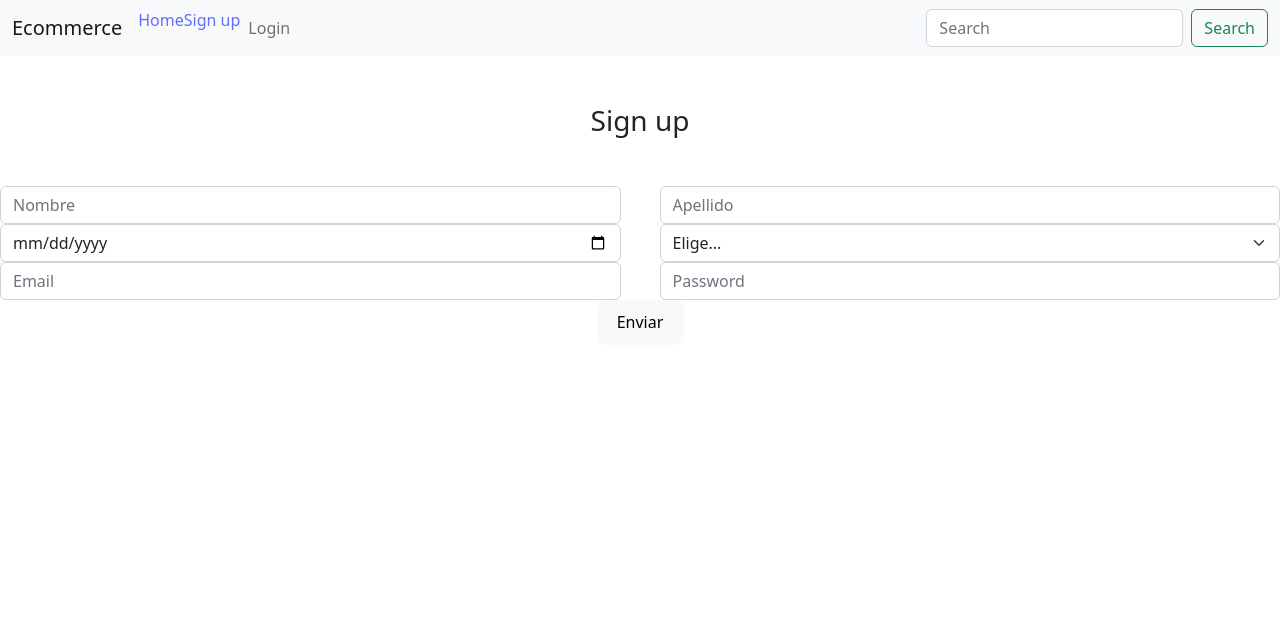
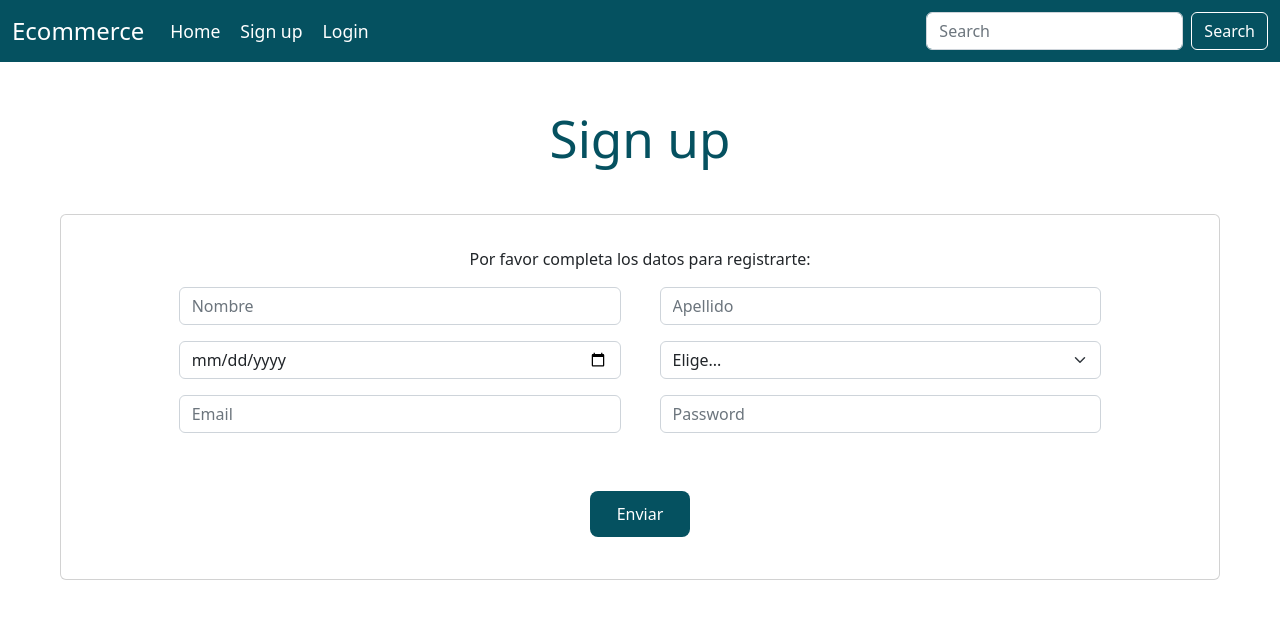
Before and after one commit to blueflamehaze/ecommerce, a React (Vite) app: page /signup in a window 1280 px wide. Shown: the top 618 px of the page. Built offline with nearby package versions, Linux system fonts and the light colour scheme; no server answers.

Commit message:
add styles to components

```diff
--- a/src/components/NavbarApp.jsx
+++ b/src/components/NavbarApp.jsx
@@ -5,6 +5,7 @@ import Form from "react-bootstrap/Form";
 import Nav from "react-bootstrap/Nav";
 import Navbar from "react-bootstrap/Navbar";
 import { Link } from "react-router-dom";
+import "./style.css";
 
 const NavbarApp = ({userLoginState}) => {
 	const [isUserLogged, setIsUserLogged] = useState({});
@@ -24,22 +25,22 @@ const NavbarApp = ({userLoginState}) => {
 
 
 	return (
-		<Navbar bg="light" expand="lg">
+		<Navbar className="navbar__bg" expand="lg">
 			<Container fluid>
-				<Navbar.Brand href="#">Ecommerce</Navbar.Brand>
+				<Navbar.Brand href="#" className="title">Ecommerce</Navbar.Brand>
 				<Navbar.Toggle aria-controls="navbarScroll" />
 				<Navbar.Collapse id="navbarScroll">
 					<Nav
-						className="me-auto my-2 my-lg-0"
+						className="me-auto my-2 my-lg-0 navbar__center"
 						style={{ maxHeight: "100px" }}
 						navbarScroll
 					>
-						<Link to="/">Home</Link>
+						<Link to="/" className="navbar__element">Home</Link>
 						{isUserLogged ? isUserLogged.isUserLogged ? (<>
-							<p>{isUserLogged.role}</p> <button onClick={resetLogin}>Logout</button>
-						</>) : (<><Link to="/signup">Sign up</Link>
-							<Nav.Link href="/login">Login</Nav.Link></>) : (<><Link to="/signup">Sign up</Link>
-							<Nav.Link href="/login">Login</Nav.Link></>)}
+							<span className="user">{isUserLogged.role}</span> <button onClick={resetLogin} className="logout__btn">Logout</button>
+						</>) : (<><Link to="/signup" className="navbar__element">Sign up</Link>
+							<Nav.Link href="/login" className="navbar__element">Login</Nav.Link></>) : (<><Link to="/signup" className="navbar__element">Sign up</Link>
+							<Nav.Link href="/login" className="navbar__element">Login</Nav.Link></>)}
 					</Nav>
 					<Form className="d-flex">
 						<Form.Control
@@ -48,7 +49,7 @@ const NavbarApp = ({userLoginState}) => {
 							className="me-2"
 							aria-label="Search"
 						/>
-						<Button variant="outline-success">Search</Button>
+						<Button className="search__btn">Search</Button>
 					</Form>
 				</Navbar.Collapse>
 			</Container>
--- a/src/components/style.css
+++ b/src/components/style.css
@@ -6,6 +6,23 @@
   border-radius: 15px;
   padding: 15px;
   margin: 0 auto;
+
+  box-shadow: 0 14px 26px rgba(0,0,0,0.04);
+  transition: all 0.3s ease-out;
+}
+.bg:hover {
+  transform: translateY(-5px) scale(1.005) translateZ(0);
+  box-shadow: 0 24px 36px rgba(0,0,0,0.11),
+    0 24px 46px var(--box-shadow-color);
+    background-color:  #b8f9d3;
+    border: 2px solid #055160;
+}
+
+.bg:hover .overlay {
+  transform: scale(4) translateZ(0);
+}
+.navbar__center{
+  align-items: center !important;
 }
 .card__img{
   width: 100%;
@@ -16,3 +33,39 @@
   font-size: 16px;
   font-weight: 600;
 }
+.title{
+  color: #ffffff !important;
+  font-size: 1.5em !important;
+  padding: auto 20px !important;
+}
+.navbar__bg{
+  background-color: #055160;
+  color: #ffff;
+}
+.navbar__element{
+  color: #ffffff !important;
+  font-size: 1.1rem !important;
+  padding: 0 10px !important;
+  font-weight: 500 !important;
+}
+.navbar__element:hover{
+  color: #4dd4ac !important;
+}
+.search__btn{
+  background-color: #1aa17800 !important;
+  color: #ffff !important;
+  border-color: #ffffff !important;
+}
+.user{
+  font-weight: 600;
+  padding: auto 10px;
+}
+.logout__btn{
+  background-color: transparent !important;
+  border: 2px solid #fff;
+  margin: auto 10px !important;
+  padding: 5px 10px !important;
+}
+.logout__btn:hover{
+  border: 2px solid #0aa2c0;
+}
--- a/src/pages/Home.css
+++ b/src/pages/Home.css
@@ -1,3 +1,34 @@
 .row{
   gap: 15px;
 }
+.text__white{
+  color: #fff !important;
+}
+.home__title{
+  color: #055160 !important;
+}
+.product_title{
+  color: #055160;
+  font-size: 1.5em;
+  font-weight: 600;
+}
+.product__description{
+  font-size: 1.2em;
+  padding-top: 10px;
+  text-align: left;
+}
+.product__price{
+  font-size: 1.7em;
+  padding-top: 10px;
+  color: #0aa2c0;
+  font-weight: 600;
+}
+.product__btn{
+  background-color: #055160 !important;
+  color: #fff !important;
+  margin: 10px 15px;
+  width: 100px;
+}
+.product__btn:hover{
+  background-color: #042a32 !important;
+}
--- a/src/pages/Home.jsx
+++ b/src/pages/Home.jsx
@@ -9,7 +9,7 @@ const Home = ({products}) => {
 	return (
 		<>
 			<NavbarApp/>
-			<h1 className="my-5">Productos</h1>
+			<h1 className="my-5 home__title">Productos</h1>
 			<div className="row justify-content-center">
 				{products.map((value, index) => {
 					const productInfo={name: value.product_name, price: value.price, image: value.image};
--- a/src/pages/Login.jsx
+++ b/src/pages/Login.jsx
@@ -2,6 +2,7 @@ import React, {useState} from "react";
 import axios from "axios";
 import { useNavigate } from "react-router-dom";
 import NavbarApp from "../components/NavbarApp";
+import "./Home.css";
 
 const Login = () => {
 	const [loginData, setLoginData] = useState({});
@@ -30,22 +31,30 @@ const Login = () => {
 	return (
 		<>
 			<NavbarApp/>
-			<h3 className="my-5">Login</h3>
+			<h1 className="my-5 home__title">Login</h1>
+			<div className="row justify-content-center mx-5">
+				<div col-12 col-sm-12 col-md-12 col-lg-12 col-xl-12>
+					<div className="card" style={{width: "100%"}}>
 						<form onSubmit={userLogin} id="login">
-				<div className="row">
-					<div className="col">
+							<p>Por favor completa los datos para iniciar sesión.</p>
+							<div className="row justify-content-center my-3">
+								<div className="col-12 col-sm-12 col-md-5 col-lg-5 col-xl-5">
 									<input type="email" className="form-control" placeholder="Email" aria-label="Email" name="email" value={loginData.email || "" } onChange={handleLoginData}/>
 								</div>
-					<div className="col">
+								<div className="col-12 col-sm-12 col-md-5 col-lg-5 col-xl-5">
 									<input type="password" className="form-control" placeholder="Password" aria-label="Password" name="password" value={loginData.password  || ""} onChange={handleLoginData}/>
 								</div>
 							</div>
-				<div className="row">
+							<div className="row justify-content-center mb-5">
 								<div className="col">
-						<button type="submit">Enviar</button>
+									<button type="submit" className="product__btn">Enviar</button>
 								</div>
 							</div>
 						</form >
+					</div>
+				</div>
+			</div>
+
 		</>
 	);
 };
--- a/src/pages/ProductDetail.jsx
+++ b/src/pages/ProductDetail.jsx
@@ -4,6 +4,7 @@ import { useParams } from "react-router-dom";
 import axios from "axios";
 import noImage from "../img/no-product-image.png";
 import { Link } from "react-router-dom";
+import "./Home.css";
 
 const ProductDetail = () => {
 	const [productInfo, setproductInfo] = useState({});
@@ -34,24 +35,33 @@ const ProductDetail = () => {
 
 	return (
 		<><NavbarApp userLoginState={userLoginState}/>
-			<h3 className="my-5">Detalles del producto</h3>
-			<div className="card" style={{width: "18rem"}}>
-				<img className="card-img-top" src={productInfo.image ? productInfo.image : noImage} alt="Product info"/>
-				<div className="card-body">
-					<h5 className="card-title">{productInfo.product_name}</h5>
-					<p className="card-text">{productInfo.description}</p>
-					<p className="card-text">$ {productInfo.price}</p>
-					{ isUserLogged ? isUserLogged.isUserLogged ? (<button className="btn btn-primary text-white">Comprar</button>) :
-						(<>
-							<button className="btn btn-primary text-white"><Link to="/login">Login</Link></button>
-							<button className="btn btn-primary text-white"><Link to="/signup">Sign up</Link></button>
-						</>) : (<>
-						<button className="btn btn-primary text--white"><Link to="/login">Login</Link></button>
-						<button className="btn btn-primary text-white"><Link to="/signup">Sign up</Link></button>
-					</>) }
+			<h1 className="my-5 home__title">Detalles del producto</h1>
+			<div className="row justify-content-center mx-5">
+				<div className="col-12 col-sm-12 col-md-12 col-lg-12 col-xl-12 ">
+					<div className="card" style={{width: "100%"}}>
+						<div className="row">
+							<div className="col-12 col-sm-12 col-md-5 col-lg-5 col-xl-5"><img className="card-img-top" src={productInfo.image ? productInfo.image : noImage} alt="Product info"/></div>
+							<div className="col-12 col-sm-12 col-md-6 col-lg-6 col-xl-6"><div className="card-body">
+								<h5 className="product_title">{productInfo.product_name}</h5>
+								<p className="product__description">{productInfo.description}</p>
+								<p className="product__price">$ {productInfo.price}</p>
+								{ isUserLogged ? isUserLogged.isUserLogged ? (<button className="product__btn">Comprar</button>) :
+									(<>
+										<button className="product__btn"><Link to="/login" className="text__white">Login</Link></button>
+										<button className="product__btn"><Link to="/signup" className="text__white">Sign up</Link></button>
+									</>) : (<>
+									<button className="product__btn"><Link to="/login" className="text__white">Login</Link></button>
+									<button className="product__btn"><Link to="/signup" className="text__white">Sign up</Link></button>
+								</>) }
 
+							</div></div>
+						</div>
+
+
+					</div>
 				</div>
 			</div>
+
 		</>
 	);
 };
--- a/src/pages/SignUp.jsx
+++ b/src/pages/SignUp.jsx
@@ -2,6 +2,7 @@ import React, {useState} from "react";
 import axios from "axios";
 import { useNavigate } from "react-router-dom";
 import NavbarApp from "../components/NavbarApp";
+import "./Home.css";
 
 
 
@@ -32,22 +33,26 @@ const SignUp = () => {
 	return (
 		<>
 			<NavbarApp/>
-			<h3 className="my-5">Sign up</h3>
+			<h1 className="my-5 home__title">Sign up</h1>
+			<div className="row justify-content-center mx-5">
+				<div className="col-12 col-sm-12 col-md-12 col-lg-12 col-xl-12">
+					<div className="card" style={{width: "100%"}}>
 						<form onSubmit={registerUser} id="registerUserData">
-				<div className="row">
-					<div className="col">
+							<p>Por favor completa los datos para registrarte:</p>
+							<div className="row justify-content-center my-3">
+								<div className="col-12 col-sm-12 col-md-5 col-lg-5 col-xl-5">
 									<input type="text" className="form-control" placeholder="Nombre" aria-label="Nombre" name="first_name" value={userData.first_name || ""} onChange={handleUserData}/>
 								</div>
-					<div className="col">
+								<div className="col-12 col-sm-12 col-md-5 col-lg-5 col-xl-5">
 									<input type="text" className="form-control" placeholder="Apellido" aria-label="Apellido" name="last_name" value={userData.last_name || ""} onChange={handleUserData}/>
 								</div>
 
 							</div>
-				<div className="row">
-					<div className="col">
+							<div className="row justify-content-center mb-3">
+								<div className="col-12 col-sm-12 col-md-5 col-lg-5 col-xl-5">
 									<input type="date" className="form-control" placeholder="Fecha de nacimiento" aria-label="Fecha de nacimiento" name="birth_date" value={userData.birth_date || ""} onChange={handleUserData}/>
 								</div>
-					<div className="col">
+								<div className="col-12 col-sm-12 col-md-5 col-lg-5 col-xl-5">
 									<label className="visually-hidden" htmlFor="autoSizingSelect">Preference</label>
 									<select className="form-select" id="gender" name="gender" value={userData.gender || ""} onChange={handleUserData}>
 										<option defaultValue>Elige...</option>
@@ -56,19 +61,24 @@ const SignUp = () => {
 									</select>
 								</div>
 							</div>
-				<div className="row">
-					<div className="col">
+							<div className="row justify-content-center mb-5">
+								<div className="col-12 col-sm-12 col-md-5 col-lg-5 col-xl-5">
 									<input type="email" className="form-control" placeholder="Email" aria-label="Email" name="email" value={userData.email || ""} onChange={handleUserData}/>
 								</div>
-					<div className="col">
+								<div className="col-12 col-sm-12 col-md-5 col-lg-5 col-xl-5">
 									<input type="password" className="form-control" placeholder="Password" aria-label="Password" name="password" value={userData.password || ""} onChange={handleUserData}/>
 								</div>
 							</div>
 							<div className="row">
 								<div className="col">
-						<button type="submit">Enviar</button>
+									<button type="submit" className="product__btn">Enviar</button>
 								</div>
 							</div></form >
+					</div>
+
+				</div>
+			</div>
+
 
 		</>
 	);
```
Also changed, not shown: 2 other files (tests, documents, lock files or other folders). Lines whose indentation alone changed are shown as unchanged.
